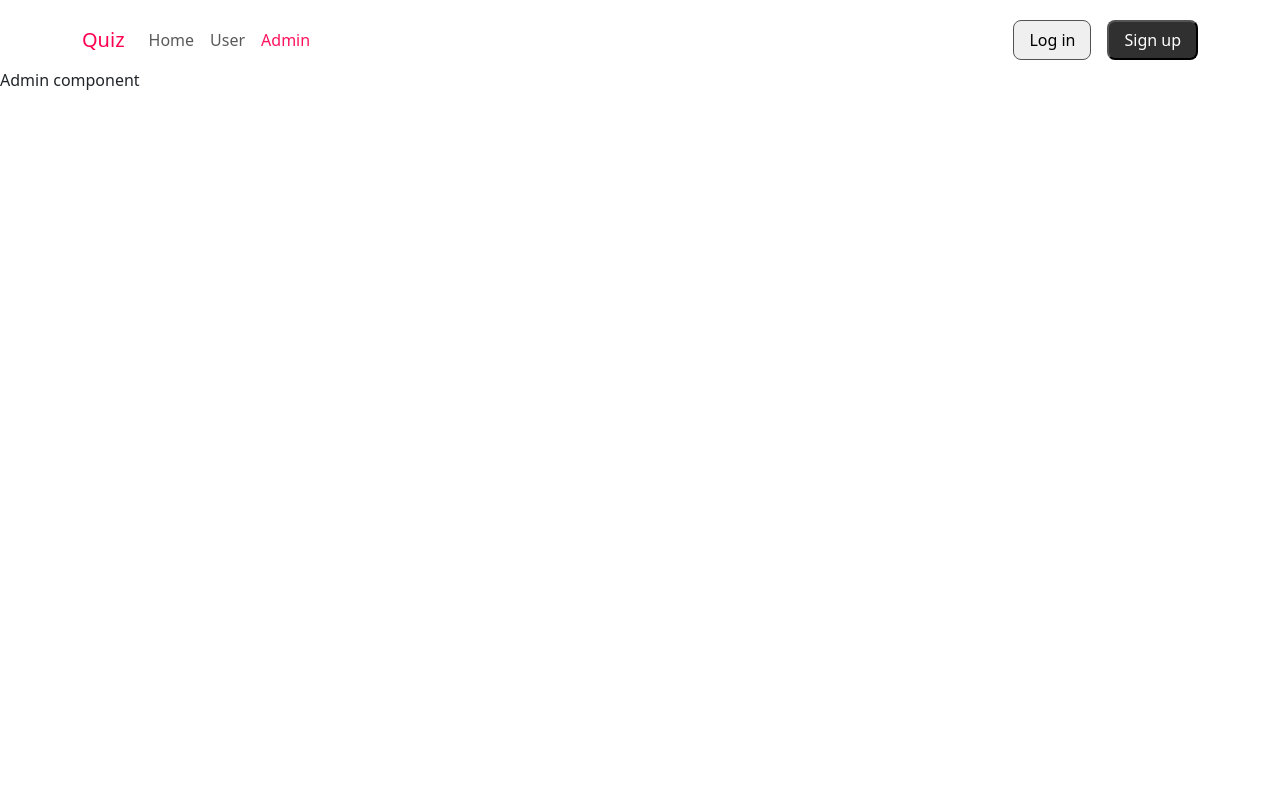
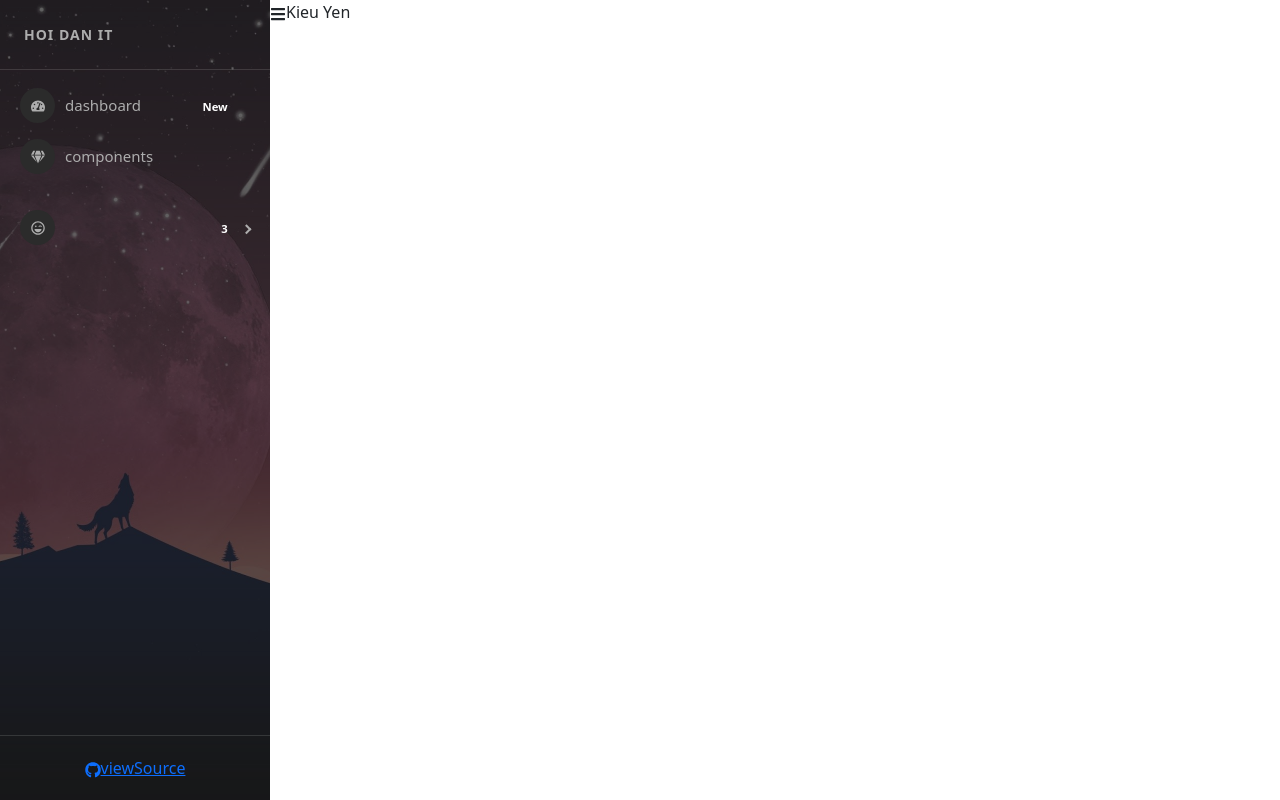
Before and after one commit to Thang-Nguyen-Minh/REACTJS, a React (Create React App) app: page /admins in a window 1280 px wide. Built offline with nearby package versions, Linux system fonts and the light colour scheme.

Commit message:
Design Admin Sidebar

```diff
--- a/package.json
+++ b/package.json
@@ -10,6 +10,8 @@
     "react": "18.2.0",
     "react-bootstrap": "2.4.0",
     "react-dom": "18.2.0",
+    "react-icons": "4.4.0",
+    "react-pro-sidebar": "0.7.1",
     "react-redux": "^8.0.1",
     "react-router-dom": "6.3.0",
     "react-scripts": "5.0.1",
--- a/src/components/Admin/Admin.js
+++ b/src/components/Admin/Admin.js
@@ -1,7 +1,18 @@
+import SideBar from "./SideBar";
+import './Admin.scss'
+import {FaBars} from 'react-icons/fa';
+import {useState} from 'react';
 const Admin = (props) => {
+    const [collapsed, setCollapsed] = useState(false);
     return(
-        <div>
-            Admin component
+        <div className="admin-container">
+            <div className="admin-sidebar">
+                <SideBar collapsed={collapsed} />
+            </div>
+            <div className="admin-content">
+                <FaBars onClick={()=>setCollapsed(!collapsed)}/>
+                Kieu Yen
+            </div>
         </div>
     )
 }
--- /dev/null
+++ b/src/components/Admin/Admin.scss
@@ -0,0 +1,8 @@
+.admin-container{
+  display: flex;
+  .admin-sidebar{
+    .pro-sidebar{
+      height: 100vh !important;
+    }
+  }
+}
--- /dev/null
+++ b/src/components/Admin/SideBar.js
@@ -0,0 +1,92 @@
+import 'react-pro-sidebar/dist/css/styles.css';
+import {
+    ProSidebar,
+    Menu,
+    MenuItem,
+    SubMenu,
+    SidebarHeader,
+    SidebarFooter,
+    SidebarContent,
+} from 'react-pro-sidebar';
+
+import { FaTachometerAlt, FaGem, FaList, FaGithub, FaRegLaughWink, FaHeart } from 'react-icons/fa';
+import sidebarBg from '../../assets/bg2.jpg';
+
+
+const SideBar = (props) => {
+    const { image, collapsed, toggled, handleToggleSidebar } = props;
+    return (
+        <>
+            <ProSidebar
+                image={sidebarBg}
+                collapsed={collapsed}
+                toggled={toggled}
+                breakPoint="md"
+                onToggle={handleToggleSidebar}
+            >
+                <SidebarHeader>
+                    <div
+                        style={{
+                            padding: '24px',
+                            textTransform: 'uppercase',
+                            fontWeight: 'bold',
+                            fontSize: 14,
+                            letterSpacing: '1px',
+                            overflow: 'hidden',
+                            textOverflow: 'ellipsis',
+                            whiteSpace: 'nowrap',
+                        }}
+                    >
+                        Hoi Dan IT
+                    </div>
+                </SidebarHeader>
+
+                <SidebarContent>
+                    <Menu iconShape="circle">
+                        <MenuItem
+                            icon={<FaTachometerAlt />}
+                            suffix={<span className="badge red">New</span>}
+                        >
+                            dashboard
+                        </MenuItem>
+                        <MenuItem icon={<FaGem />}> components </MenuItem>
+                    </Menu>
+                    <Menu iconShape="circle">
+                        <SubMenu
+                            suffix={<span className="badge yellow">3</span>}
+                            icon={<FaRegLaughWink />}
+                        >
+                            <MenuItem> 1</MenuItem>
+                            <MenuItem> 2</MenuItem>
+                            <MenuItem> 3</MenuItem>
+                        </SubMenu>
+
+                    </Menu>
+                </SidebarContent>
+
+                <SidebarFooter style={{ textAlign: 'center' }}>
+                    <div
+                        className="sidebar-btn-wrapper"
+                        style={{
+                            padding: '20px 24px',
+                        }}
+                    >
+                        <a
+                            href="https://github.com/azouaoui-med/react-pro-sidebar"
+                            target="_blank"
+                            className="sidebar-btn"
+                            rel="noopener noreferrer"
+                        >
+                            <FaGithub />
+                            <span style={{ whiteSpace: 'nowrap', textOverflow: 'ellipsis', overflow: 'hidden' }}>
+                                viewSource
+                            </span>
+                        </a>
+                    </div>
+                </SidebarFooter>
+            </ProSidebar>
+        </>
+    )
+}
+
+export default SideBar;
--- a/src/components/Header/Header.js
+++ b/src/components/Header/Header.js
@@ -1,7 +1,6 @@
 import Container from 'react-bootstrap/Container';
 import Nav from 'react-bootstrap/Nav';
 import Navbar from 'react-bootstrap/Navbar';
-import NavDropdown from 'react-bootstrap/NavDropdown';
 import {NavLink} from "react-router-dom";
 
 const Header = () => {
@@ -18,7 +17,7 @@
                     </Nav>
                     <Nav>
                         <button className="btn-login">Log in</button>
-                        <button className={"btn-signup"}>Sign up</button>
+                        <button className="btn-signup">Sign up</button>
                     </Nav>
                 </Navbar.Collapse>
             </Container>
--- a/src/index.js
+++ b/src/index.js
@@ -18,8 +18,8 @@
             <Route path="/" element={<App/>}>
                 <Route index element={<HomePage/>}/>
                 <Route path="/users" element={<User/>} />
-                <Route path="/admins" element={<Admin/>} />
             </Route>
+            <Route path="/admins" element={<Admin/>} />
         </Routes>
     </BrowserRouter>
   </Provider>
```
Also changed, not shown: src/assets/bg2.jpg (added), 1 other file (tests, documents, lock files or other folders).
